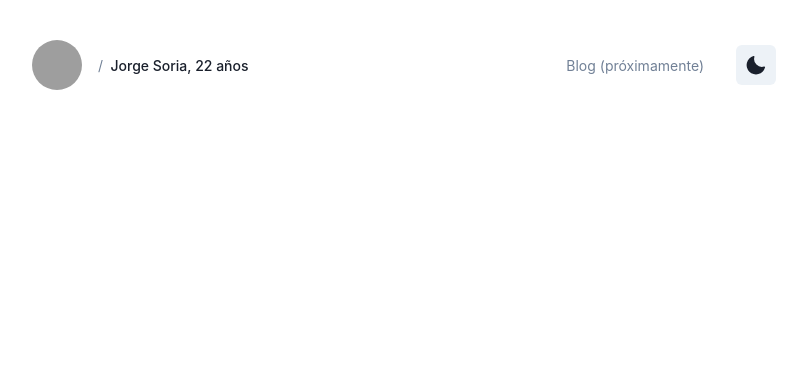
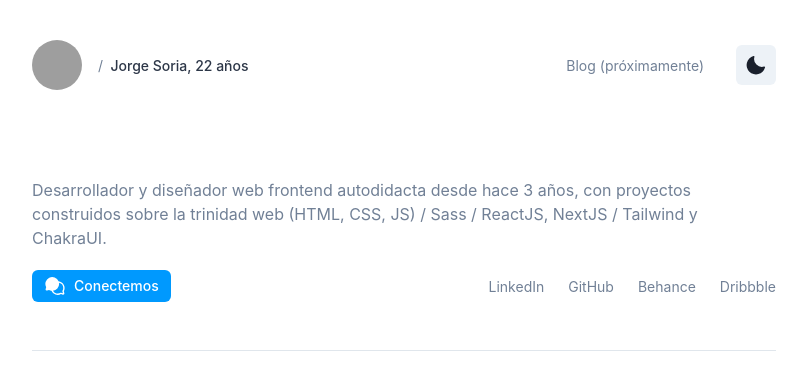
Before and after one commit to jorgesoriax/portfolio-minified, a Next.js app: page / in a window 1280 px wide. Shown: the top 390 px of the page, without its empty margins (236-1043 px from the left). Built offline with nearby package versions, Linux system fonts and the light colour scheme; grey boxes are pictures that could not be loaded.

Commit message:
feat: added Description component

```diff
--- a/pages/_app.js
+++ b/pages/_app.js
@@ -1,11 +1,11 @@
-import { ChakraProvider } from "@chakra-ui/react";
+import { ChakraProvider, ColorModeScript } from "@chakra-ui/react"
+import theme from "../src/utils/theme"
 
-function MyApp({ Component, pageProps }) {
+export default function MyApp({ Component, pageProps }) {
   return (
-    <ChakraProvider>
+    <ChakraProvider theme={theme}>
+      <ColorModeScript initialColorMode={theme.config.initialColorMode}/>
       <Component {...pageProps} />
     </ChakraProvider>
-  );
+  )
 }
-
-export default MyApp;
--- a/pages/index.js
+++ b/pages/index.js
@@ -2,6 +2,7 @@ import Head from "next/head";
 import { Container, VStack, useColorModeValue } from "@chakra-ui/react";
 import { user } from "../src/utils/profile";
 import Navbar from "../src/components/Navbar";
+import Description from "../src/components/Description";
 
 export default function Home() {
   return (
@@ -14,6 +15,7 @@ export default function Home() {
       <Container maxW="3xl" p={0}>
         <VStack px={3}>
           <Navbar />
+          <Description />
         </VStack>
       </Container>
     </div>
--- /dev/null
+++ b/src/components/Description.js
@@ -0,0 +1,112 @@
+import React from "react";
+import {
+  HStack,
+  VStack,
+  Text,
+  Button,
+  useDisclosure,
+  Modal,
+  ModalOverlay,
+  ModalContent,
+  ModalBody,
+  ModalCloseButton,
+  ModalHeader,
+  useClipboard,
+  Input,
+  IconButton,
+  Tooltip,
+  InputGroup,
+  InputLeftElement,
+  LightMode,
+  Link,
+  Divider,
+  useColorModeValue,
+  Box,
+} from "@chakra-ui/react";
+import { AppWindow, ChatsCircle, Copy } from "phosphor-react";
+import NextLink from "next/link";
+import { user, links } from "../utils/profile";
+
+export default function Description() {
+  const { isOpen, onOpen, onClose } = useDisclosure();
+  const divider = useColorModeValue("gray.300", "gray.700");
+  const modalDivider = useColorModeValue("gray.300", "gray.600");
+
+  const ModalClipboard = ({ data }) => {
+    const { title, type, href, linkLabel, icon } = data;
+    const [value, setValue] = React.useState(title);
+    const { hasCopied, onCopy } = useClipboard(value);
+
+    return (
+      <HStack spacing={3}>
+        <InputGroup>
+          <InputLeftElement pointerEvents="none" children={icon} />
+          <Input type={type} value={value} readOnly border={0} />
+        </InputGroup>
+        <Link href={href} isExternal>
+          <Tooltip label={linkLabel} placement="top" closeOnClick={false}>
+            <IconButton icon={<AppWindow size={24} weight="fill" />} />
+          </Tooltip>
+        </Link>
+        <Tooltip
+          label={hasCopied ? "Copiado" : "Copiar"}
+          placement="top"
+          closeOnClick={false}
+        >
+          <IconButton
+            icon={<Copy size={24} weight="fill" />}
+            onClick={onCopy}
+          />
+        </Tooltip>
+      </HStack>
+    );
+  };
+
+  return (
+    <>
+      <VStack color="gray.500" spacing={5} px={{ base: 7, md: 0 }} py={10}>
+        <Text>{user.description}</Text>
+        <HStack w="full" justify="space-between">
+          <LightMode>
+            <Button
+              variant="solid"
+              colorScheme="brand"
+              fontWeight="medium"
+              onClick={onOpen}
+              size="sm"
+              leftIcon={<ChatsCircle fontSize={22} weight="fill" />}
+            >
+              Conectemos
+            </Button>
+          </LightMode>
+          <HStack spacing={{ base: 4, md: 6 }} fontSize="sm">
+            {links.social.map((link, index) => (
+              <NextLink key={index} href={link.href} passHref>
+                <Link isExternal>{link.title}</Link>
+              </NextLink>
+            ))}
+          </HStack>
+        </HStack>
+      </VStack>
+      <Modal isOpen={isOpen} onClose={onClose} isCentered>
+        <ModalOverlay />
+        <ModalContent>
+          <ModalHeader p={5} pl={6}>
+            <HStack justify="space-between" align="stretch">
+              <Text fontWeight="medium">Contacto directo</Text>
+              <ModalCloseButton position="inherit" />
+            </HStack>
+          </ModalHeader>
+          <Divider borderColor={modalDivider} />
+          <ModalBody p={5}>
+            <VStack align="stretch" spacing={3}>
+              <ModalClipboard data={links.contact.email} />
+              <ModalClipboard data={links.contact.phone} />
+            </VStack>
+          </ModalBody>
+        </ModalContent>
+      </Modal>
+      <Divider borderColor={divider} />
+    </>
+  );
+}
```
